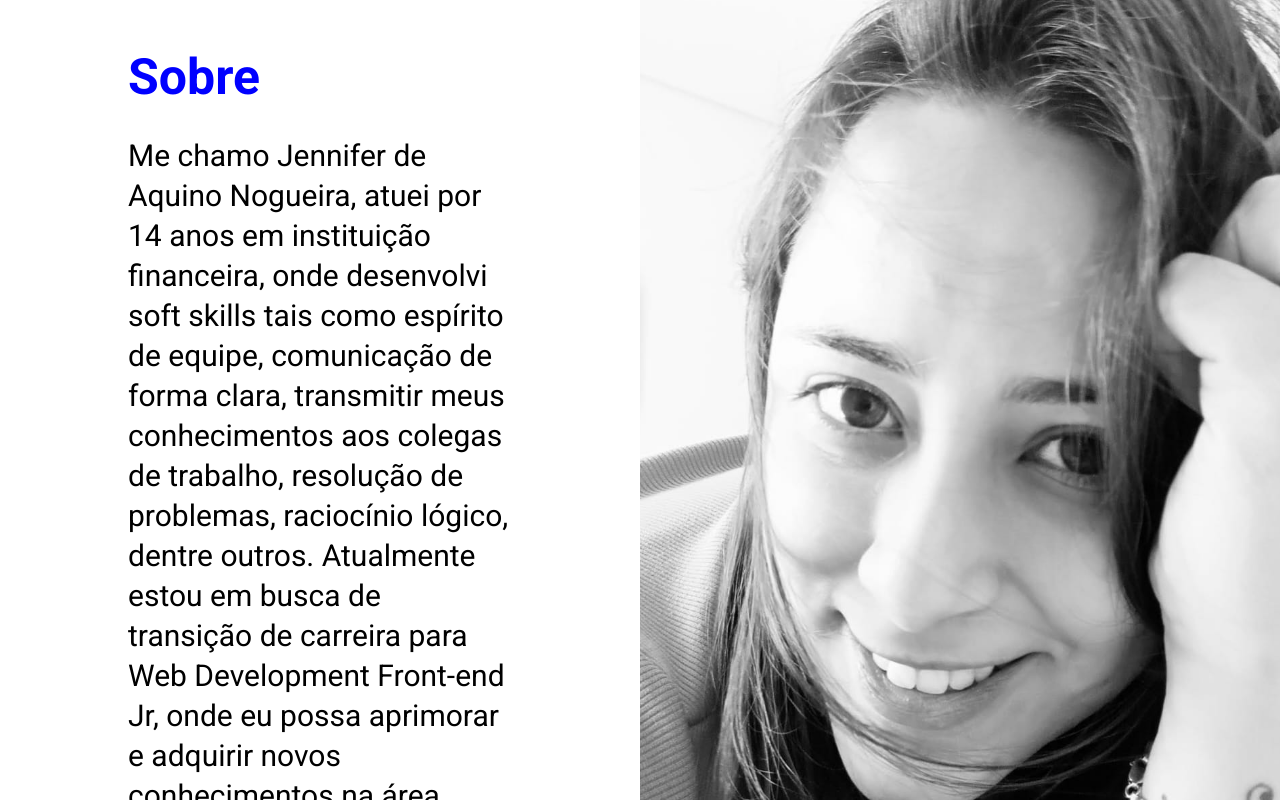
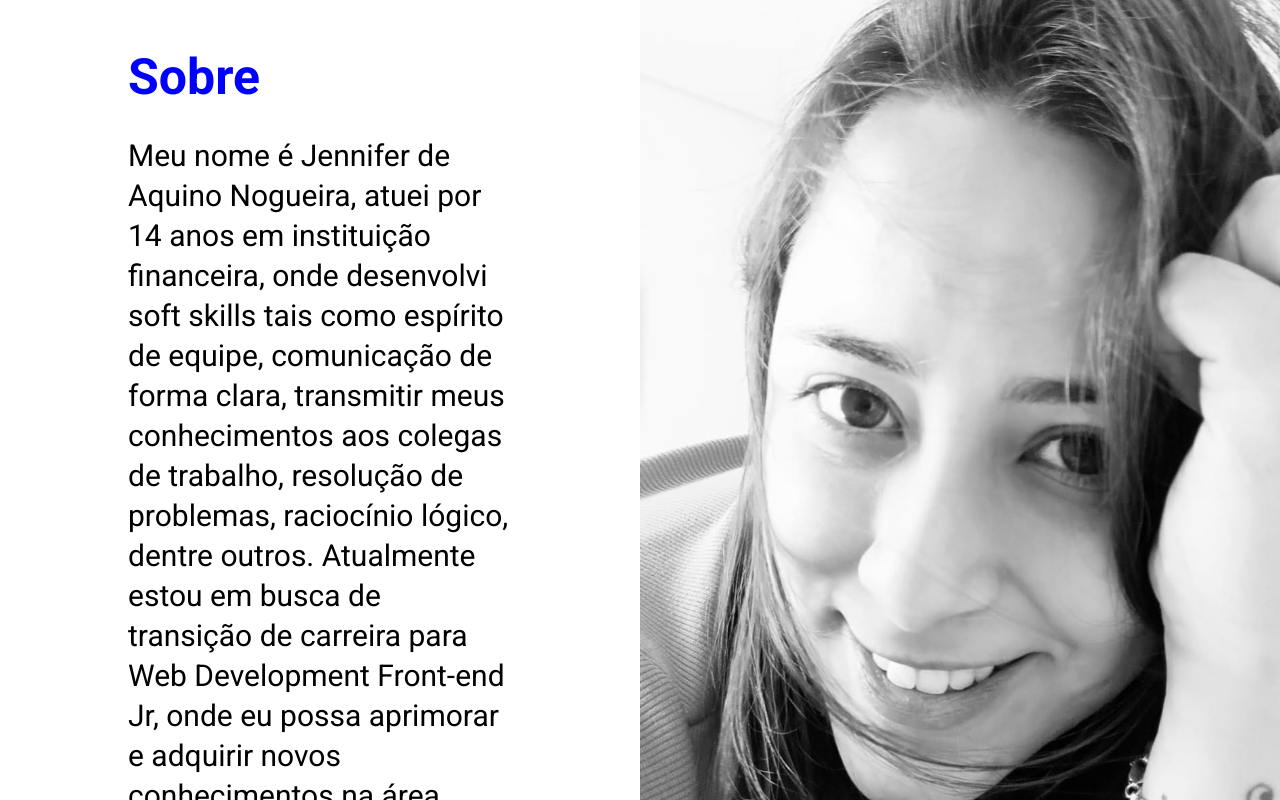
Before and after one commit to Je-Nogueira/portfolio, a plain HTML site: page index.html in a window 1280 px wide. Shown: the part 880-1680 px from the top of the page. Drawn offline with Linux system fonts and the light colour scheme.

Commit message:
correcao na escrita

```diff
--- a/index.html
+++ b/index.html
@@ -54,7 +54,7 @@
     <section class="about" id="about">
         <div class="item">
             <h3>Sobre</h3>
-            <p>Me chamo Jennifer de Aquino Nogueira, atuei por 14 anos em instituição financeira, onde desenvolvi soft skills tais como espírito de equipe, comunicação de forma clara, transmitir meus conhecimentos aos colegas de trabalho, resolução de problemas, raciocínio lógico, dentre outros.
+            <p>Meu nome é Jennifer de Aquino Nogueira, atuei por 14 anos em instituição financeira, onde desenvolvi soft skills tais como espírito de equipe, comunicação de forma clara, transmitir meus conhecimentos aos colegas de trabalho, resolução de problemas, raciocínio lógico, dentre outros.
             Atualmente estou em busca de transição de carreira para Web Development Front-end Jr, onde eu possa aprimorar e adquirir novos conhecimentos na área.
             </p>
             <a href="https://drive.google.com/file/d/1luiicEUi6eCuW_EWFRKfrR-8YAGIbE5k/view?usp=sharing" target="_blank" class="btn-know-more">Saiba mais</a>
```
